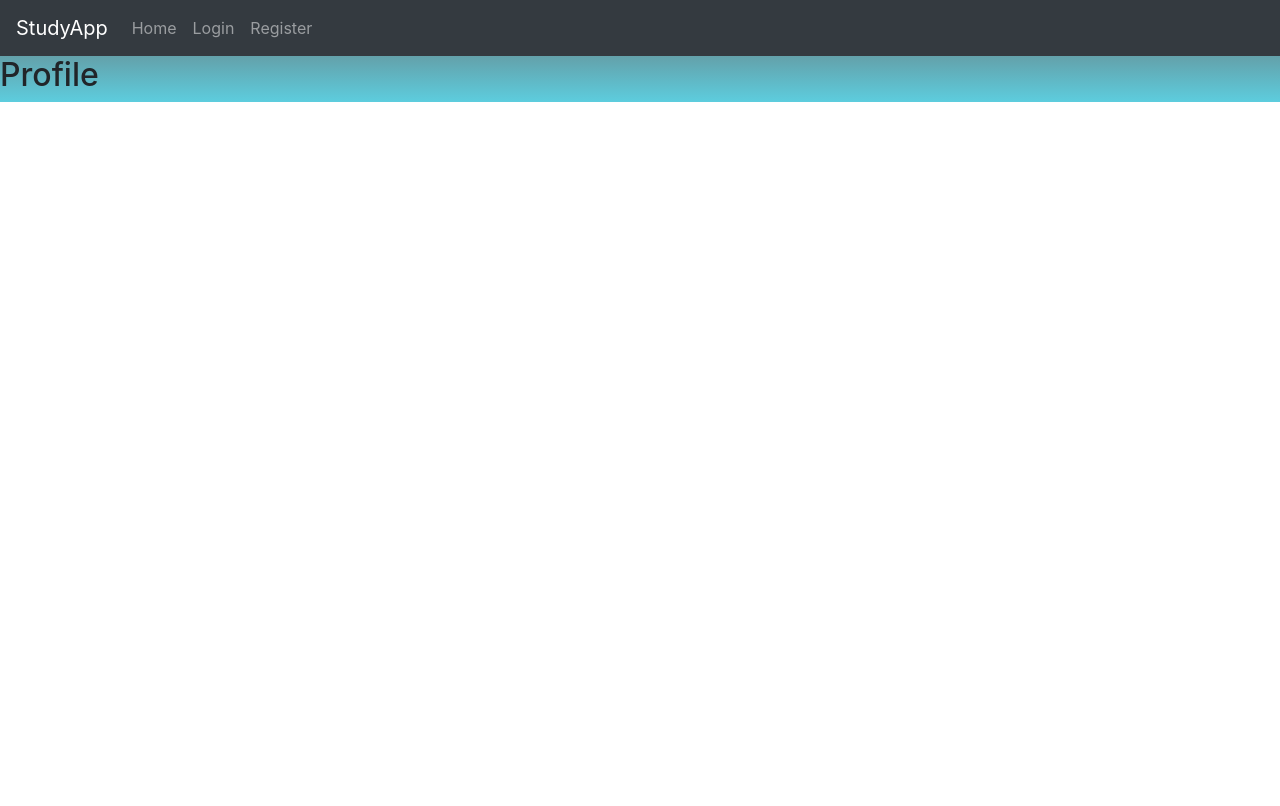
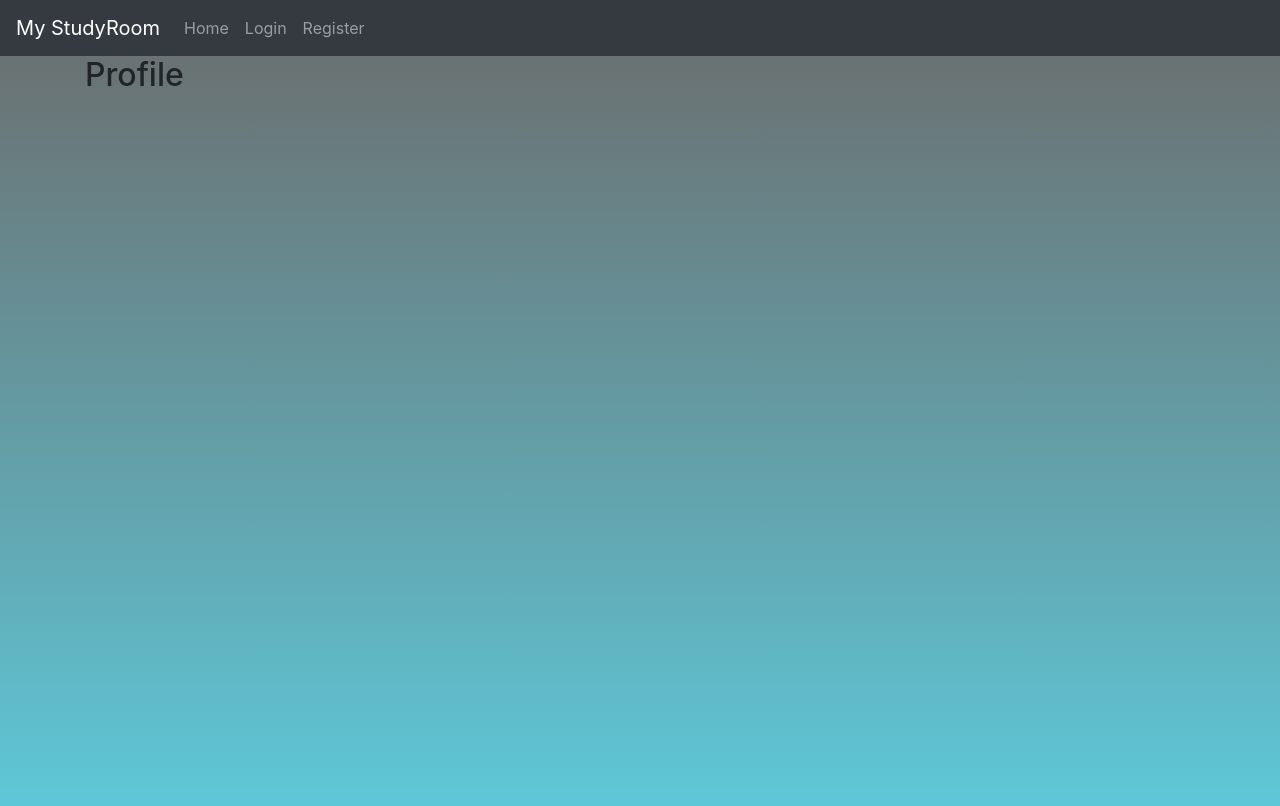
Before and after one commit to AladinJmila/my-studyroom-frontend, a React (Create React App) app: page /profile in a window 1280 px wide. Shown: the top 806 px of the page. Built offline with nearby package versions, Linux system fonts and the light colour scheme; a web font is replaced by a local one.

Commit message:
MyStudyRoom

```diff
--- a/src/App.css
+++ b/src/App.css
@@ -4,6 +4,10 @@ body {
   background-repeat: no-repeat;
   background-size: cover;
   height: 100%;
+}
+
+.full-height {
+  height: 100vh;
 }
 
 .scrolling-wrapper {
--- a/src/components/LoginForm.jsx
+++ b/src/components/LoginForm.jsx
@@ -29,7 +29,7 @@ class LoginForm extends Form {
 
   render() {
     return (
-      <div className='container'>
+      <div className='container full-height'>
         <h2>Login</h2>
         <form onSubmit={this.handleSubmit}>
           {this.renderInput('email', 'Email')}
--- a/src/components/NavBar.jsx
+++ b/src/components/NavBar.jsx
@@ -5,7 +5,7 @@ function NavBar({ user }) {
     <div>
       <nav className='navbar navbar-expand-lg navbar-dark bg-dark'>
         <Link className='navbar-brand' to='/shell'>
-          StudyApp
+          My StudyRoom
         </Link>
         <button
           className='navbar-toggler'
--- a/src/components/Profile.jsx
+++ b/src/components/Profile.jsx
@@ -1,5 +1,9 @@
 const Profile = () => {
-  return <h2>Profile</h2>
+  return (
+    <div className='container full-height'>
+      <h2>Profile</h2>
+    </div>
+  )
 }
 
 export default Profile
--- a/src/components/RegisterForm.jsx
+++ b/src/components/RegisterForm.jsx
@@ -32,7 +32,7 @@ class RegisterForm extends Form {
 
   render() {
     return (
-      <div className='container'>
+      <div className='container full-height'>
         <h2>Register</h2>
         <form onSubmit={this.handleSubmit}>
           {this.renderInput('username', 'Username')}
```
